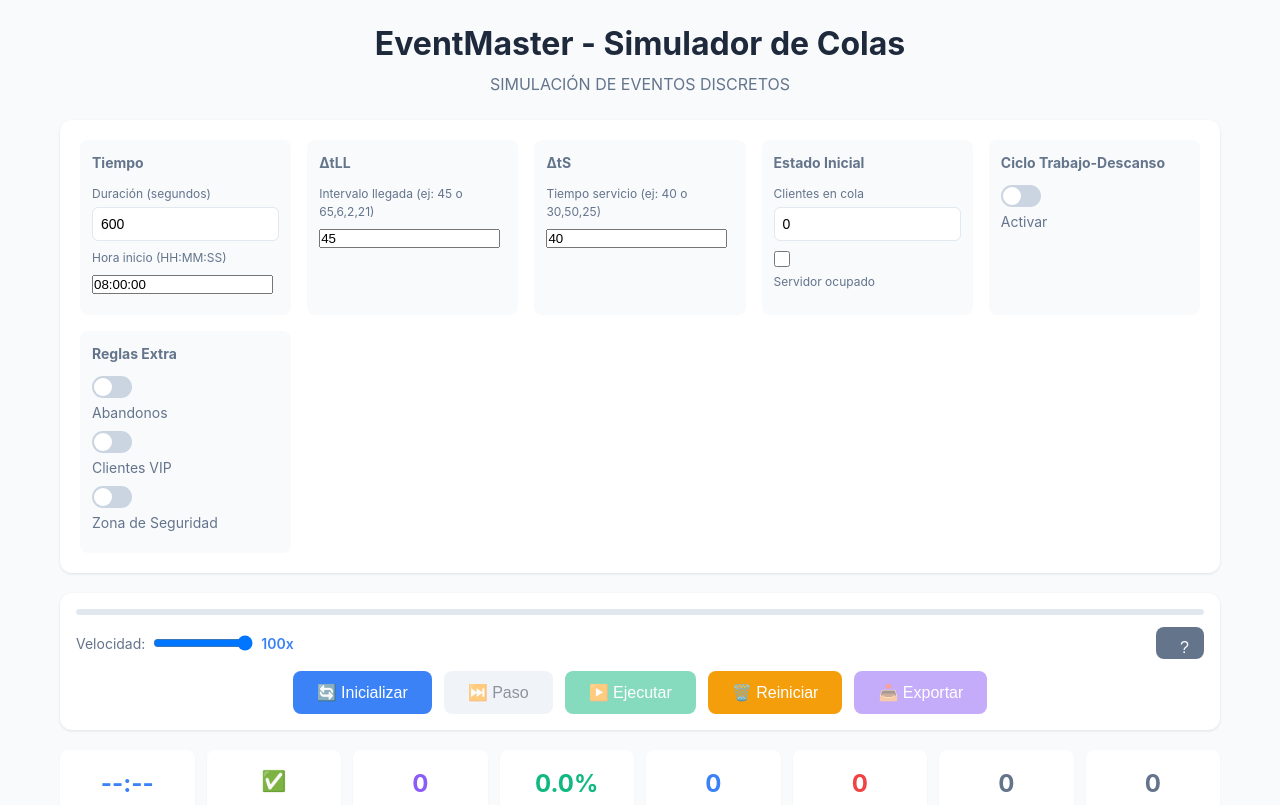
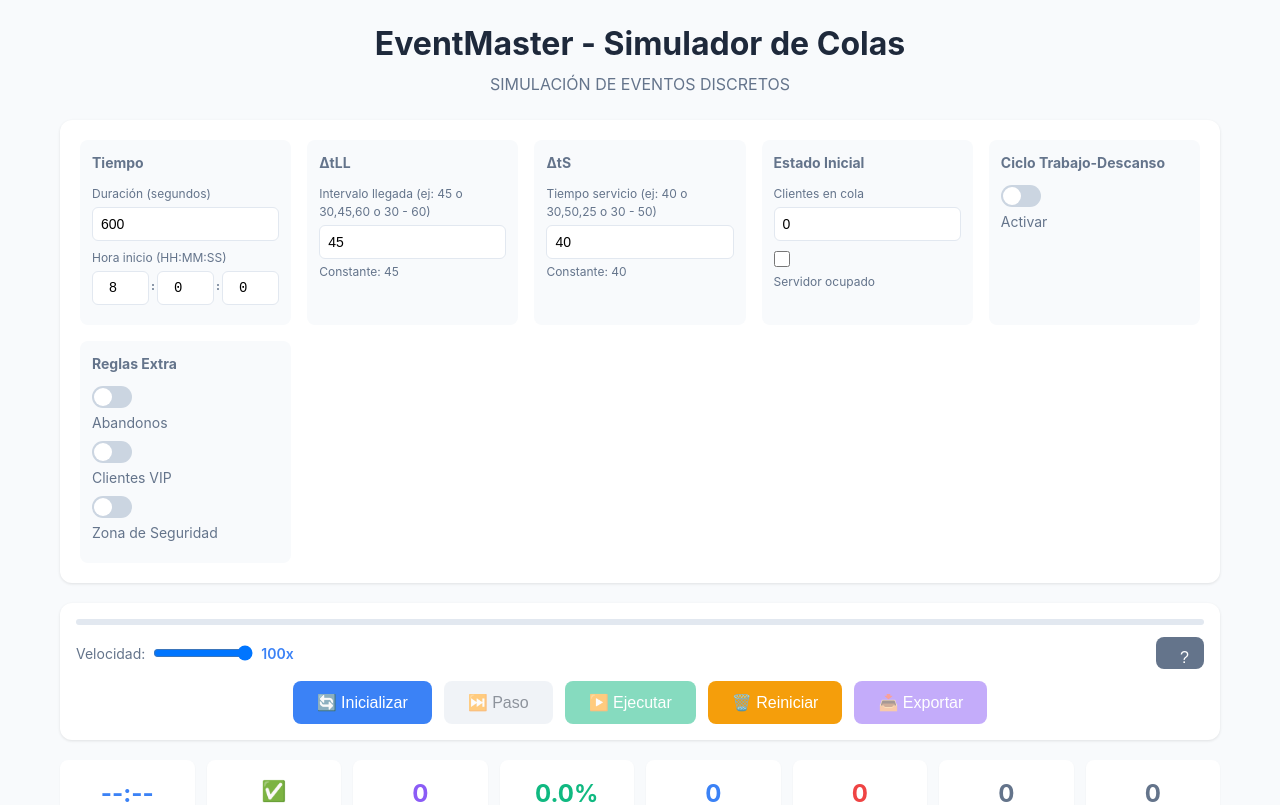
Before and after one commit to LucasIsac/EventMaster, a React (Vite) app: page / in a window 1280 px wide. Shown: the top 805 px of the page. Built offline with nearby package versions, Linux system fonts and the light colour scheme.

Commit message:
Add TimeInput and TimeField components for improved time input and distribution selection

```diff
--- a/src/App.css
+++ b/src/App.css
@@ -517,6 +517,33 @@ kbd {
 .event-badge.abandono { background: #fef3c7; color: #92400e; }
 .event-badge.inicio { background: #e2e8f0; color: #475569; }
 
+.time-input-container {
+  display: flex;
+  align-items: center;
+  gap: 2px;
+}
+
+.time-input {
+  width: 48px;
+  padding: 8px 4px;
+  text-align: center;
+  border: 1px solid var(--border);
+  border-radius: 6px;
+  font-size: 0.875rem;
+  font-family: monospace;
+}
+
+.time-input:focus {
+  outline: none;
+  border-color: var(--primary);
+}
+
+.time-separator {
+  font-size: 1rem;
+  font-weight: bold;
+  color: var(--text-light);
+}
+
 @media (max-width: 768px) {
   .config-grid {
     grid-template-columns: 1fr;
@@ -526,3 +553,53 @@ kbd {
     grid-template-columns: repeat(2, 1fr);
   }
 }
+
+.time-field {
+  width: 100%;
+}
+
+.time-field-input {
+  width: 100%;
+  padding: 8px;
+  border: 1px solid var(--border);
+  border-radius: 6px;
+  font-size: 0.875rem;
+}
+
+.time-field-input:focus {
+  outline: none;
+  border-color: var(--primary);
+}
+
+.time-field-indicator {
+  font-size: 0.7rem;
+  margin-top: 4px;
+  display: flex;
+  align-items: center;
+  gap: 8px;
+  flex-wrap: wrap;
+}
+
+.dist-selector {
+  display: flex;
+  gap: 4px;
+}
+
+.dist-selector button {
+  padding: 2px 8px;
+  font-size: 0.65rem;
+  border: 1px solid var(--border);
+  border-radius: 4px;
+  background: white;
+  cursor: pointer;
+}
+
+.dist-selector button.active {
+  background: var(--primary);
+  color: white;
+  border-color: var(--primary);
+}
+
+.error-text {
+  color: #ef4444;
+}
--- a/src/App.jsx
+++ b/src/App.jsx
@@ -1,5 +1,7 @@
 import { useState, useCallback, useEffect, useRef } from 'react';
 import { Simulator } from './engine/Simulator';
+import TimeInput from './components/TimeInput';
+import TimeField from './components/TimeField';
 import './App.css';
 
 function App() {
@@ -119,29 +121,6 @@ function App() {
     return (busyTime / totalTime * 100).toFixed(1);
   };
 
-  const formatTimeInput = (seconds, isRelative = false) => {
-    if (typeof seconds !== 'number' || isNaN(seconds)) return '00:00:00';
-    const absSeconds = isRelative ? config.startTime + seconds : seconds;
-    const h = Math.floor(absSeconds / 3600);
-    const m = Math.floor((absSeconds % 3600) / 60);
-    const s = absSeconds % 60;
-    return `${String(h).padStart(2,'0')}:${String(m).padStart(2,'0')}:${String(s).padStart(2,'0')}`;
-  };
-
-  const parseTime = (str, asRelative = false) => {
-    if (!str || typeof str !== 'string') return 0;
-    const parts = str.split(':').map(Number);
-    if (parts.length === 3 && !parts.some(isNaN)) {
-      const absTime = parts[0] * 3600 + parts[1] * 60 + parts[2];
-      return asRelative ? absTime - config.startTime : absTime;
-    }
-    if (parts.length === 2 && !parts.some(isNaN)) {
-      const absTime = parts[0] * 3600 + parts[1] * 60;
-      return asRelative ? absTime - config.startTime : absTime;
-    }
-    return 0;
-  };
-
   const getProgress = () => {
     if (!currentState) return 0;
     const total = config.startTime + config.maxTime;
@@ -191,11 +170,9 @@ function App() {
                 </label>
                 <label>
                   <span>Hora inicio (HH:MM:SS)</span>
-                  <input
-                    type="text"
-                    value={config.startTime === 0 ? '00:00:00' : formatTimeInput(config.startTime)}
-                    onChange={(e) => updateConfig('startTime', parseTime(e.target.value))}
-                    placeholder="00:00:00"
+                  <TimeInput
+                    value={config.startTime}
+                    onChange={(val) => updateConfig('startTime', val)}
                   />
                 </label>
               </div>
@@ -203,16 +180,24 @@ function App() {
               <div className="config-group">
                 <h3>ΔtLL</h3>
                 <label>
-                  <span>Intervalo llegada (ej: 45 o 65,6,2,21)</span>
-                  <input type="text" value={config.arrivalInterval} onChange={(e) => updateConfig('arrivalInterval', e.target.value)} />
+                  <span>Intervalo llegada (ej: 45 o 30,45,60 o 30 - 60)</span>
+                  <TimeField
+                    value={config.arrivalInterval}
+                    onChange={(val) => updateConfig('arrivalInterval', val)}
+                    placeholder="45"
+                  />
                 </label>
               </div>
 
               <div className="config-group">
                 <h3>ΔtS</h3>
                 <label>
-                  <span>Tiempo servicio (ej: 40 o 30,50,25)</span>
-                  <input type="text" value={config.serviceTime} onChange={(e) => updateConfig('serviceTime', e.target.value)} />
+                  <span>Tiempo servicio (ej: 40 o 30,50,25 o 30 - 50)</span>
+                  <TimeField
+                    value={config.serviceTime}
+                    onChange={(val) => updateConfig('serviceTime', val)}
+                    placeholder="40"
+                  />
                 </label>
               </div>
 
@@ -229,11 +214,9 @@ function App() {
                 {initialState.serverBusy && (
                   <label>
                     <span>Ocupado hasta (HH:MM:SS)</span>
-                    <input
-                      type="text"
-                      value={formatTimeInput(initialState.busyUntil, true)}
-                      onChange={(e) => updateInitialState('busyUntil', parseTime(e.target.value, true))}
-                      placeholder="00:00:00"
+                    <TimeInput
+                      value={initialState.busyUntil + config.startTime}
+                      onChange={(val) => updateInitialState('busyUntil', val - config.startTime)}
                     />
                   </label>
                 )}
--- /dev/null
+++ b/src/components/TimeField.jsx
@@ -0,0 +1,63 @@
+import { useState } from 'react';
+import { parseTimeInput, getModeLabel } from '../utils/timeParser';
+
+function TimeField({ value, onChange, placeholder }) {
+  const [distType, setDistType] = useState('uniform');
+  const parsed = parseTimeInput(value);
+  const modeInfo = getModeLabel(parsed);
+
+  const handleChange = (newValue) => {
+    onChange(newValue);
+  };
+
+  const getModeColor = (type) => {
+    switch (type) {
+      case 'constant': return '#3b82f6';
+      case 'list': return '#10b981';
+      case 'range': return distType === 'exponential' ? '#8b5cf6' : '#f59e0b';
+      case 'error': return '#ef4444';
+      default: return '#64748b';
+    }
+  };
+
+  return (
+    <div className="time-field">
+      <input
+        type="text"
+        value={value}
+        onChange={(e) => handleChange(e.target.value)}
+        placeholder={placeholder}
+        className="time-field-input"
+      />
+      {modeInfo && (
+        <div className="time-field-indicator" style={{ color: getModeColor(modeInfo.type) }}>
+          {modeInfo.type === 'range' && (
+            <>
+              <span>{modeInfo.text}</span>
+              <div className="dist-selector">
+                <button
+                  type="button"
+                  className={distType === 'uniform' ? 'active' : ''}
+                  onClick={() => setDistType('uniform')}
+                >
+                  Uniforme
+                </button>
+                <button
+                  type="button"
+                  className={distType === 'exponential' ? 'active' : ''}
+                  onClick={() => setDistType('exponential')}
+                >
+                  Exponencial
+                </button>
+              </div>
+            </>
+          )}
+          {modeInfo.type !== 'range' && <span>{modeInfo.text}</span>}
+          {modeInfo.type === 'error' && <span className="error-text">{modeInfo.text}</span>}
+        </div>
+      )}
+    </div>
+  );
+}
+
+export default TimeField;
--- /dev/null
+++ b/src/components/TimeInput.jsx
@@ -0,0 +1,88 @@
+import { useState, useRef } from 'react';
+
+function TimeInput({ value, onChange }) {
+  const hoursRef = useRef(null);
+  const minutesRef = useRef(null);
+  const secondsRef = useRef(null);
+
+  const getParts = (val) => ({
+    h: Math.floor(val / 3600),
+    m: Math.floor((val % 3600) / 60),
+    s: val % 60
+  });
+
+  const [parts, setParts] = useState(() => getParts(value));
+
+  const updatePart = (part, newValue) => {
+    let num = parseInt(newValue) || 0;
+
+    if (part === 'h') num = Math.min(23, Math.max(0, num));
+    else num = Math.min(59, Math.max(0, num));
+
+    const newParts = { ...parts, [part]: num };
+    setParts(newParts);
+    onChange(newParts.h * 3600 + newParts.m * 60 + newParts.s);
+  };
+
+  const handleKeyDown = (part, e) => {
+    if (e.key === 'ArrowRight' || e.key === 'ArrowUp') {
+      e.preventDefault();
+      if (part === 'h') minutesRef.current?.focus();
+      else if (part === 'm') secondsRef.current?.focus();
+    } else if (e.key === 'ArrowLeft' || e.key === 'ArrowDown') {
+      e.preventDefault();
+      if (part === 's') minutesRef.current?.focus();
+      else if (part === 'm') hoursRef.current?.focus();
+    }
+  };
+
+  const handleInput = (e) => {
+    const val = e.target.value.replace(/\D/g, '').slice(-2);
+    e.target.value = val;
+  };
+
+  return (
+    <div className="time-input-container">
+      <input
+        ref={hoursRef}
+        type="number"
+        className="time-input"
+        value={parts.h}
+        min={0}
+        max={23}
+        onChange={(e) => updatePart('h', e.target.value)}
+        onKeyDown={(e) => handleKeyDown('h', e)}
+        onInput={handleInput}
+        placeholder="00"
+      />
+      <span className="time-separator">:</span>
+      <input
+        ref={minutesRef}
+        type="number"
+        className="time-input"
+        value={parts.m}
+        min={0}
+        max={59}
+        onChange={(e) => updatePart('m', e.target.value)}
+        onKeyDown={(e) => handleKeyDown('m', e)}
+        onInput={handleInput}
+        placeholder="00"
+      />
+      <span className="time-separator">:</span>
+      <input
+        ref={secondsRef}
+        type="number"
+        className="time-input"
+        value={parts.s}
+        min={0}
+        max={59}
+        onChange={(e) => updatePart('s', e.target.value)}
+        onKeyDown={(e) => handleKeyDown('s', e)}
+        onInput={handleInput}
+        placeholder="00"
+      />
+    </div>
+  );
+}
+
+export default TimeInput;
--- /dev/null
+++ b/src/utils/timeParser.js
@@ -0,0 +1,70 @@
+export function parseTimeInput(raw) {
+  if (!raw || typeof raw !== 'string') return null;
+
+  const str = raw.trim();
+  if (str === '') return null;
+
+  if (str.includes(' - ')) {
+    const parts = str.split(' - ').map(s => parseFloat(s.trim()));
+    if (parts.length === 2 && !isNaN(parts[0]) && !isNaN(parts[1]) && parts[1] > parts[0]) {
+      return { mode: 'range', min: parts[0], max: parts[1] };
+    }
+    return { error: 'El mínimo debe ser menor al máximo' };
+  }
+
+  if (str.includes(',')) {
+    const values = str.split(',').map(s => parseFloat(s.trim())).filter(n => !isNaN(n));
+    if (values.length > 0) return { mode: 'list', values };
+    return { error: 'Formato inválido' };
+  }
+
+  const num = parseFloat(str);
+  if (!isNaN(num)) return { mode: 'constant', value: num };
+
+  return { error: 'Formato inválido' };
+}
+
+export function createValueGenerator(parsed, distType = 'uniform') {
+  if (!parsed || parsed.error) return () => 0;
+
+  switch (parsed.mode) {
+    case 'constant':
+      return () => parsed.value;
+
+    case 'list': {
+      let index = 0;
+      return () => {
+        const val = parsed.values[index];
+        if (index < parsed.values.length - 1) index++;
+        return val;
+      };
+    }
+
+    case 'range': {
+      if (distType === 'exponential') {
+        const mean = (parsed.min + parsed.max) / 2;
+        return () => -mean * Math.log(1 - Math.random());
+      }
+      return () => parsed.min + Math.random() * (parsed.max - parsed.min);
+    }
+
+    default:
+      return () => 0;
+  }
+}
+
+export function getModeLabel(parsed) {
+  if (!parsed) return null;
+  if (parsed.error) return { text: parsed.error, type: 'error' };
+
+  switch (parsed.mode) {
+    case 'constant':
+      return { text: `Constante: ${parsed.value}`, type: 'constant' };
+    case 'list':
+      return { text: `Lista: ${parsed.values.length} valores`, type: 'list' };
+    case 'range':
+      return { text: `Rango: ${parsed.min} - ${parsed.max}`, type: 'range' };
+    default:
+      return null;
+  }
+}
```
